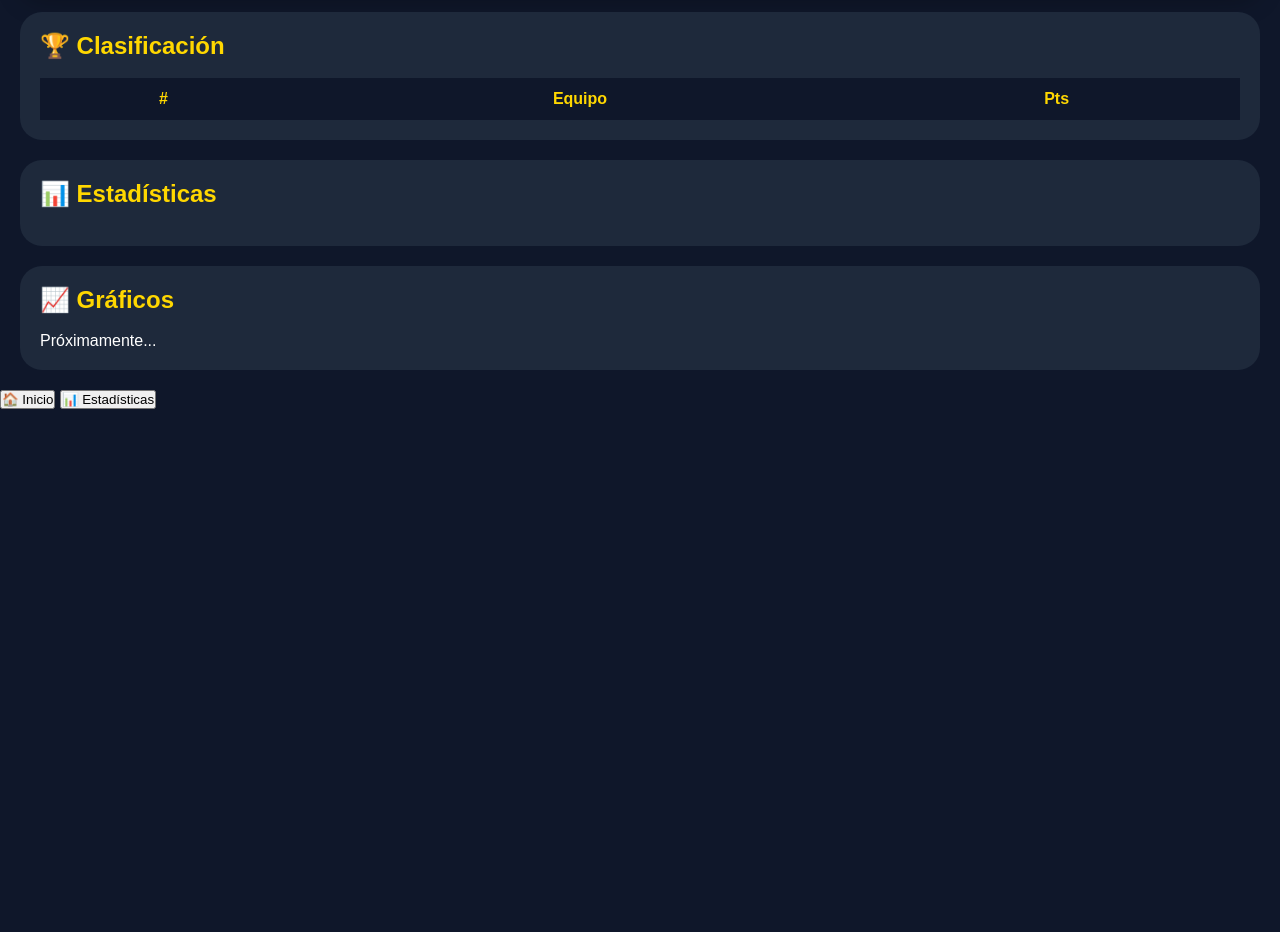
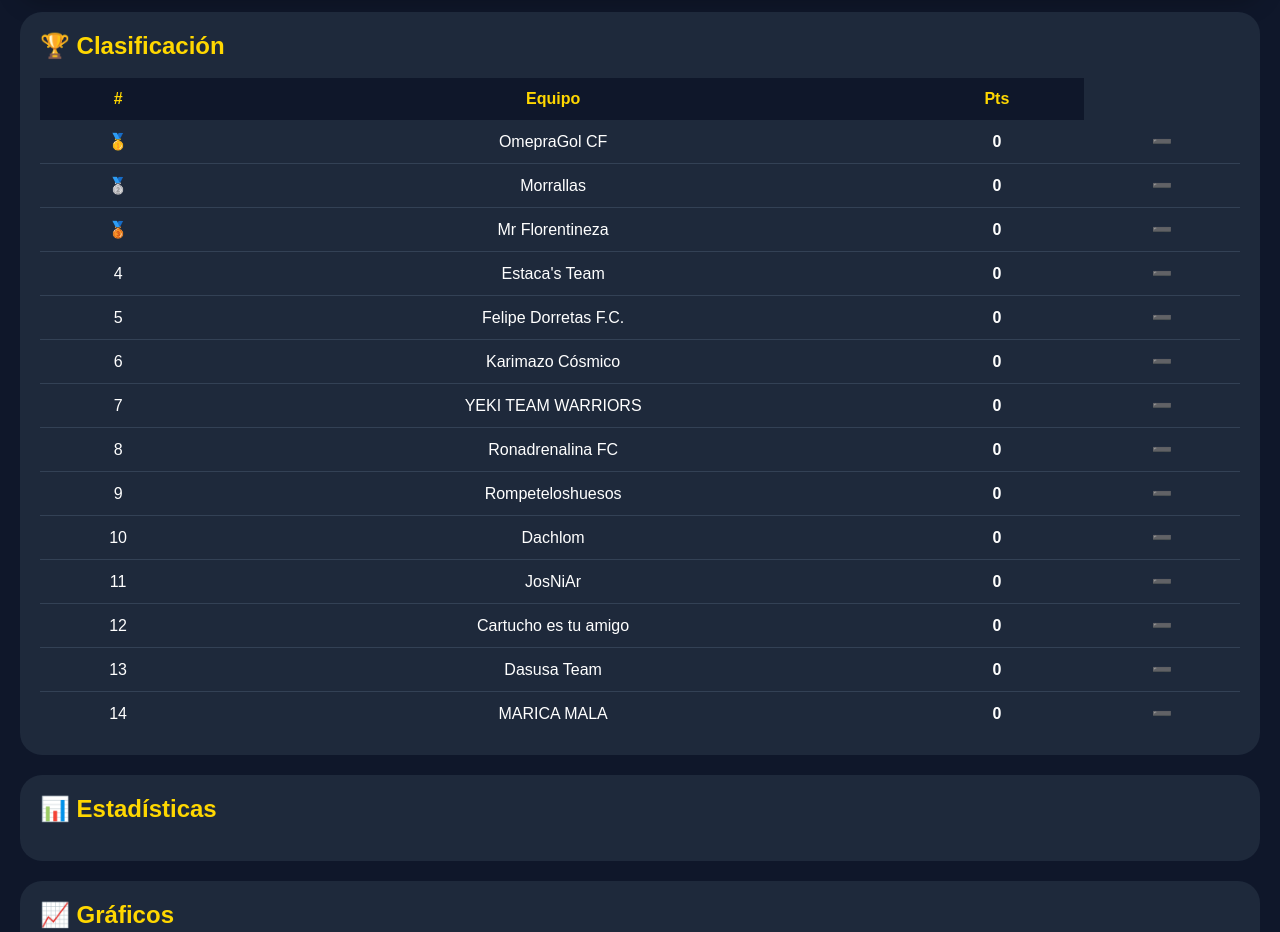
Before and after one commit to batayon55/Ligachenchito, a plain HTML site: page index.htm in a window 1280 px wide. Shown: the part 800-1732 px from the top of the page. Before the commit the page ends 1299 px from the top, so only its background shows below. Drawn offline with Linux system fonts and the light colour scheme.

Commit message:
Add new rows to leaderboard in index.htm

```diff
--- a/index.htm
+++ b/index.htm
@@ -86,6 +86,104 @@
 
 <tbody>
 
+<tr class="oro">
+<td>🥇</td>
+<td>OmepraGol CF</td>
+<td><strong>0</strong></td>
+<td>➖</td>
+</tr>
+
+<tr class="plata">
+<td>🥈</td>
+<td>Morrallas</td>
+<td><strong>0</strong></td>
+<td>➖</td>
+</tr>
+
+<tr class="bronce">
+<td>🥉</td>
+<td>Mr Florentineza</td>
+<td><strong>0</strong></td>
+<td>➖</td>
+</tr>
+
+<tr>
+<td>4</td>
+<td>Estaca's Team</td>
+<td><strong>0</strong></td>
+<td>➖</td>
+</tr>
+
+<tr>
+<td>5</td>
+<td>Felipe Dorretas F.C.</td>
+<td><strong>0</strong></td>
+<td>➖</td>
+</tr>
+
+<tr>
+<td>6</td>
+<td>Karimazo Cósmico</td>
+<td><strong>0</strong></td>
+<td>➖</td>
+</tr>
+
+<tr>
+<td>7</td>
+<td>YEKI TEAM WARRIORS</td>
+<td><strong>0</strong></td>
+<td>➖</td>
+</tr>
+
+<tr>
+<td>8</td>
+<td>Ronadrenalina FC</td>
+<td><strong>0</strong></td>
+<td>➖</td>
+</tr>
+
+<tr>
+<td>9</td>
+<td>Rompeteloshuesos</td>
+<td><strong>0</strong></td>
+<td>➖</td>
+</tr>
+
+<tr>
+<td>10</td>
+<td>Dachlom</td>
+<td><strong>0</strong></td>
+<td>➖</td>
+</tr>
+
+<tr>
+<td>11</td>
+<td>JosNiAr</td>
+<td><strong>0</strong></td>
+<td>➖</td>
+</tr>
+
+<tr>
+<td>12</td>
+<td>Cartucho es tu amigo</td>
+<td><strong>0</strong></td>
+<td>➖</td>
+</tr>
+
+<tr>
+<td>13</td>
+<td>Dasusa Team</td>
+<td><strong>0</strong></td>
+<td>➖</td>
+</tr>
+
+<tr>
+<td>14</td>
+<td>MARICA MALA</td>
+<td><strong>0</strong></td>
+<td>➖</td>
+</tr>
+
 </tbody>
 
 </table>
```
